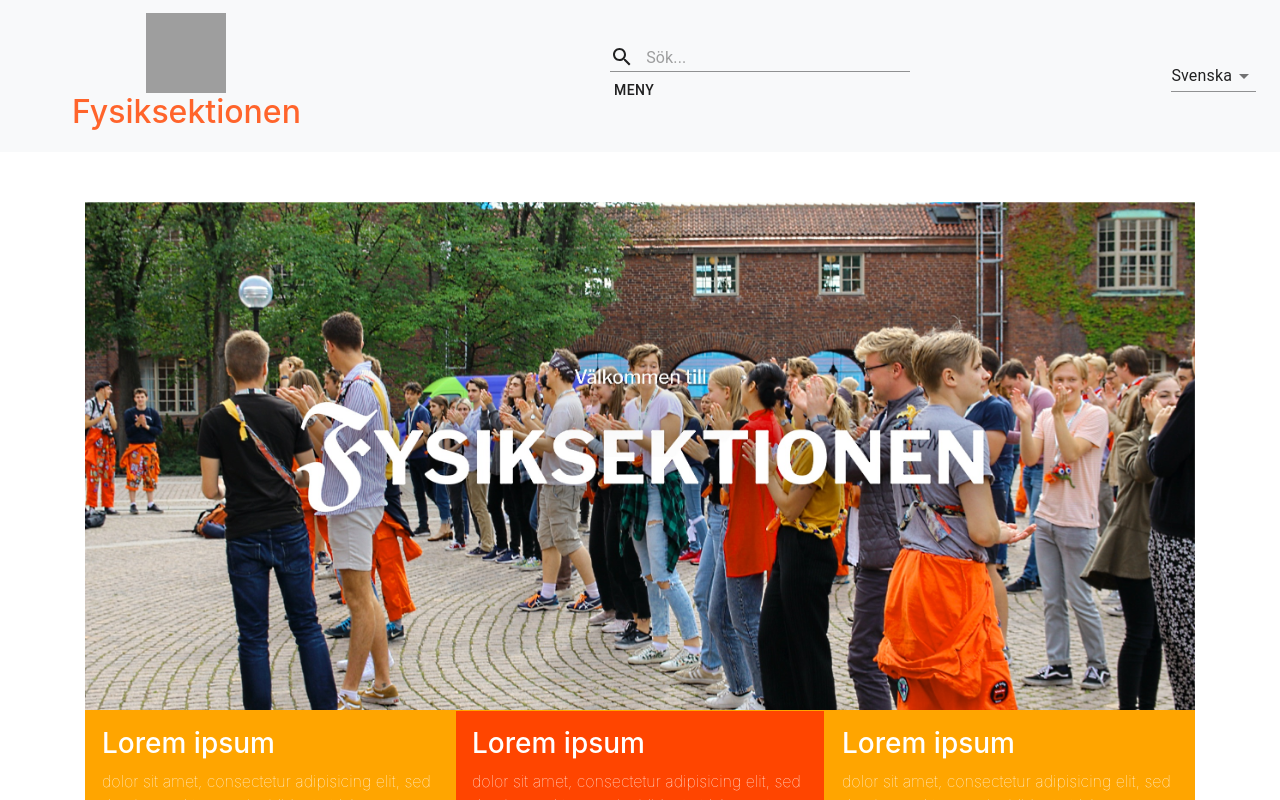
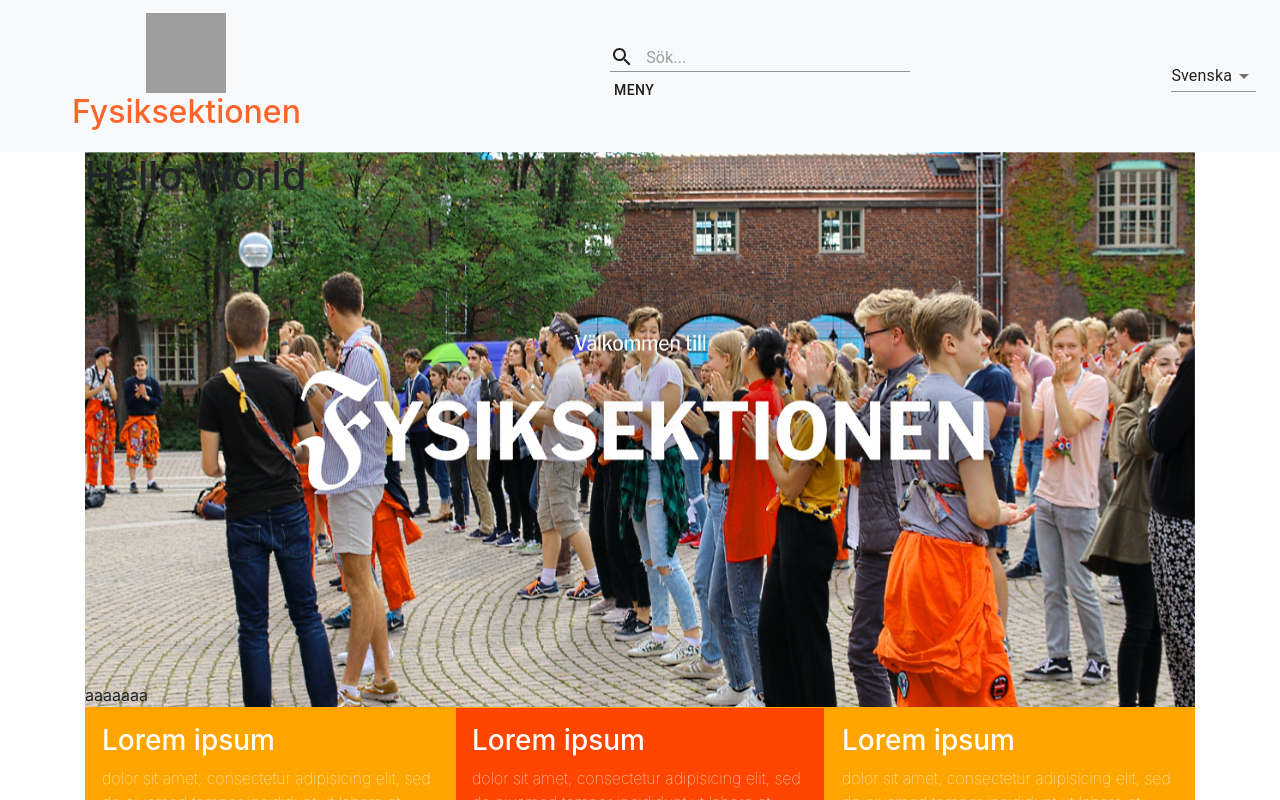
Before and after one commit to Fysiksektionen/Hemsida, a React (Create React App) app in the folder client/: page / in a window 1280 px wide. Shown: the top 800 px of the page. Built offline with nearby package versions, Linux system fonts and the light colour scheme; grey boxes are pictures that could not be loaded.

Commit message:
Added background image component

```diff
--- /dev/null
+++ b/client/src/components/BackgroundImage.tsx
@@ -0,0 +1,46 @@
+
+import React from 'react';
+
+export type BackgroundImageProps = {
+    image: string,
+    // sizeToFit: sqeeze image to fit the container
+    // sizeKeepAspect: Keeps image aspect ratio, but leaves empty space in the container
+    // cover: Keeps image aspect ratio, but zooms in on the image to fill the container
+    mode: "sizeToFit" | "sizeKeepAspect" | "cover",
+    containerAspectRatio: number //  9.0/16.0
+}
+
+function BackgroundImage(props: BackgroundImageProps & React.HTMLAttributes<HTMLDivElement>) {
+    // define the style based on the props
+    const divStyle = {
+        paddingTop: `${props.containerAspectRatio * 100}%`,
+        backgroundImage: `url(${props.image})`,
+        backgroundRepeat: "no-repeat",
+        backgroundPosition: "center center",
+        backgroundSize: "cover",
+    }
+    if(props.mode == "sizeKeepAspect") {
+        divStyle.backgroundSize = "contain";
+    }
+    else if(props.mode == "sizeToFit") {
+        divStyle.backgroundPosition = "0% 0%";
+        divStyle.backgroundSize = "100% 100%";
+    }
+
+
+    return (
+        <div className="position-relative">
+            <div style={divStyle}>
+                <div className="position-absolute h-100" style={{top: 0}}>
+                    <div className="position-relative h-100">
+                        {props.children}
+                    </div>
+                </div>
+            </div>
+        </div>
+    )
+
+}
+
+
+export default BackgroundImage;
--- a/client/src/components/Banner.tsx
+++ b/client/src/components/Banner.tsx
@@ -1,13 +1,17 @@
 import placeholder from '../placeholder_images/placeholder.jpg'
 import React from 'react';
+import BackgroundImage from './BackgroundImage'
 
 function Banner() {
-    // TODO: Temporary, should be improved in another branch
-  return (
-    <div className="" style={{}}>
-        <img src={placeholder} style={{width: "100%", marginTop: "50px"}} alt=''/>
-    </div>
-  )
+    return (
+        <BackgroundImage image={placeholder} mode="sizeToFit" containerAspectRatio={8/16} className="container">
+            {/*  Test text  */}
+            <h1>Hello World</h1>
+            <div className="position-absolute" style={{bottom: 0}}>
+              aaaaaaa
+            </div>
+        </BackgroundImage>
+    )
 }
 
 export default Banner;
```
Also changed, not shown: client/src/components/LoremIpsum.tsx (added, +11 -0 lines).
